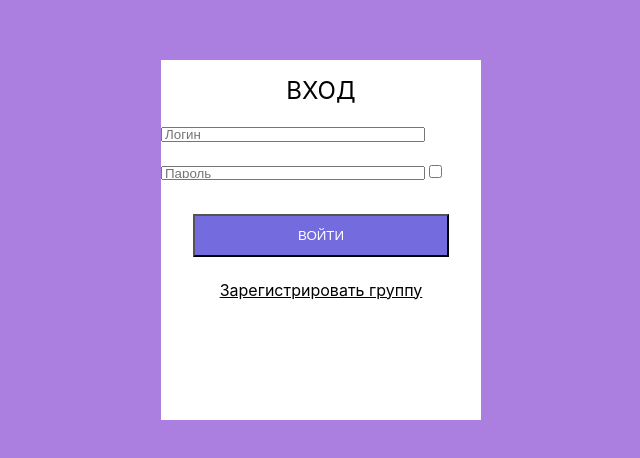
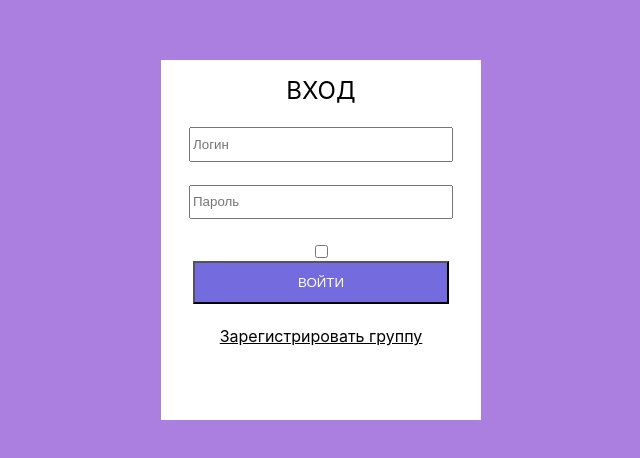
Before and after one commit to mnenorm74/ClassRoom, a React (Create React App) app in the folder front/: page /main in a window 1280 px wide. Shown: the part 160-618 px from the top of the page, without its empty margins (319-959 px from the left). Built offline with nearby package versions, Linux system fonts and the light colour scheme; no server answers.

Commit message:
oh shit here we go again

```diff
--- a/front/src/pages/AuthorizationPage.tsx
+++ b/front/src/pages/AuthorizationPage.tsx
@@ -31,13 +31,13 @@ function AuthorizationPage() {
 
     return (
         <div id="authorizationPage">
-            <div id="authorizationWindow">
+            <form name={"authForm"} id={"authorizationWindow"}>
                 <span id="authorizationWindowHeader">ВХОД</span>
-                <form name={"authForm"}>
+                {/*<form id="authorizationWindow" name={"authForm"}>*/}
                     <input id="loginInput" name="Username" placeholder="Логин"/>
                     <input id="passwordInput" type="password" name="Password" placeholder="Пароль"/>
-                    <input id="rememberMe" name="RememberMe" type="checkbox" value={0}/>
-                </form>
+                <input id="rememberMe" name="RememberMe" type="checkbox" value={0}/>
+                {/*</form>*/}
                 <button id="authorizationButton" onClick={sendAuth}>ВОЙТИ</button>
                 <span id="registrationLink" onClick={() => {
                     ReactDOM.render(
@@ -45,7 +45,7 @@ function AuthorizationPage() {
                         document.getElementById('root')
                     )
                 }}>Зарегистрировать группу</span>
-            </div>
+            </form>
         </div>
     )
 }
```
Also changed, not shown: 1 other file (tests, documents, lock files or other folders).
